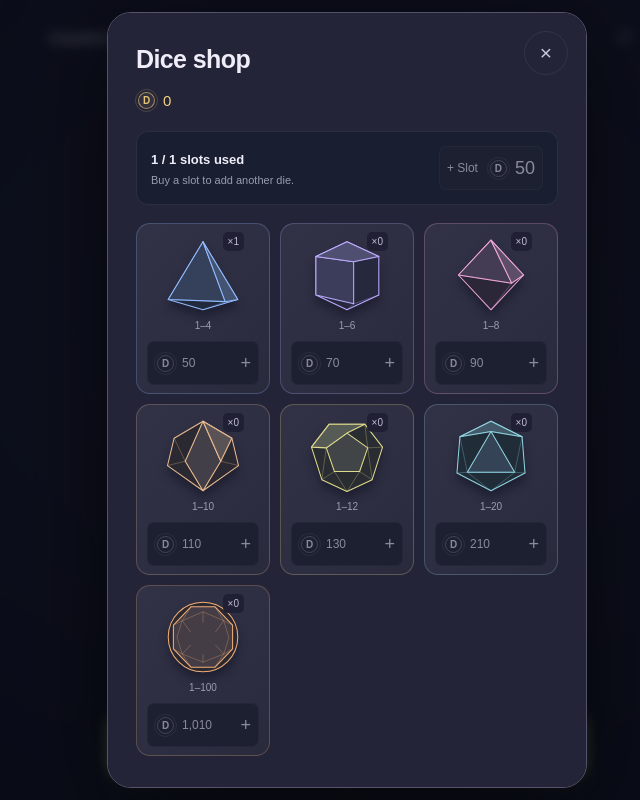
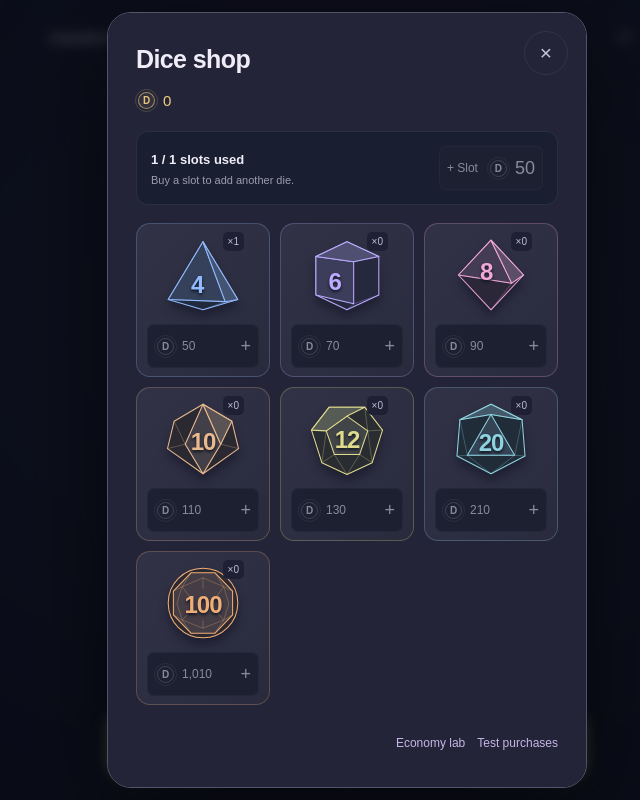
Before and after one commit to tharak/master-roller, a React (Vite) app: page / in a window 1280 px wide. Both pictures are taken after a click on the button "D 0". Shown: the whole page, without its empty margins (293-933 px from the left). Built offline with nearby package versions, Linux system fonts and the light colour scheme; a web font is replaced by a local one.

Commit message:
Show maximum values on shop dice instead of ranges (#24)
Co-authored-by: tharak <tharak@gmail.com>

```diff
--- a/src/App.tsx
+++ b/src/App.tsx
@@ -687,13 +687,16 @@ export default function App() {
                     aria-description={DIE_SHAPES[die.id]}
                   >
                     <DieShape id={die.id} />
+                    <strong
+                      className="die-value shop-die-max"
+                      aria-hidden="true"
+                    >
+                      {die.max}
+                    </strong>
                     <span className="owned">
                       ×{number(game.inventory[die.id])}
                     </span>
                   </div>
-                  <span className="die-range">
-                    {die.min}–{die.max}
-                  </span>
                   <button
                     className="buy-button"
                     aria-label={`Buy ${die.id} for ${die.price} Dicecoin`}
--- a/src/styles.css
+++ b/src/styles.css
@@ -529,12 +529,6 @@ p {
   background: #1f2034;
   padding: 4px 5px;
   border-radius: 5px;
-}
-.die-range {
-  display: block;
-  font-size: 10px;
-  color: #9d9eb3;
-  margin: 2px 0 12px;
 }
 .buy-button {
   display: flex;
@@ -1105,9 +1099,14 @@ p {
   top: -6px;
   z-index: 2;
 }
-.die-range {
-  text-align: center;
-  margin: 8px 0 10px;
+.shop-die-type .shop-die-max {
+  font-size: 24px;
+}
+.shop-die-type.die-d4 .shop-die-max {
+  top: 64%;
+}
+.die-card .buy-button {
+  margin-top: 12px;
 }
 
 .play-die.die-d4 .die-value,
```
